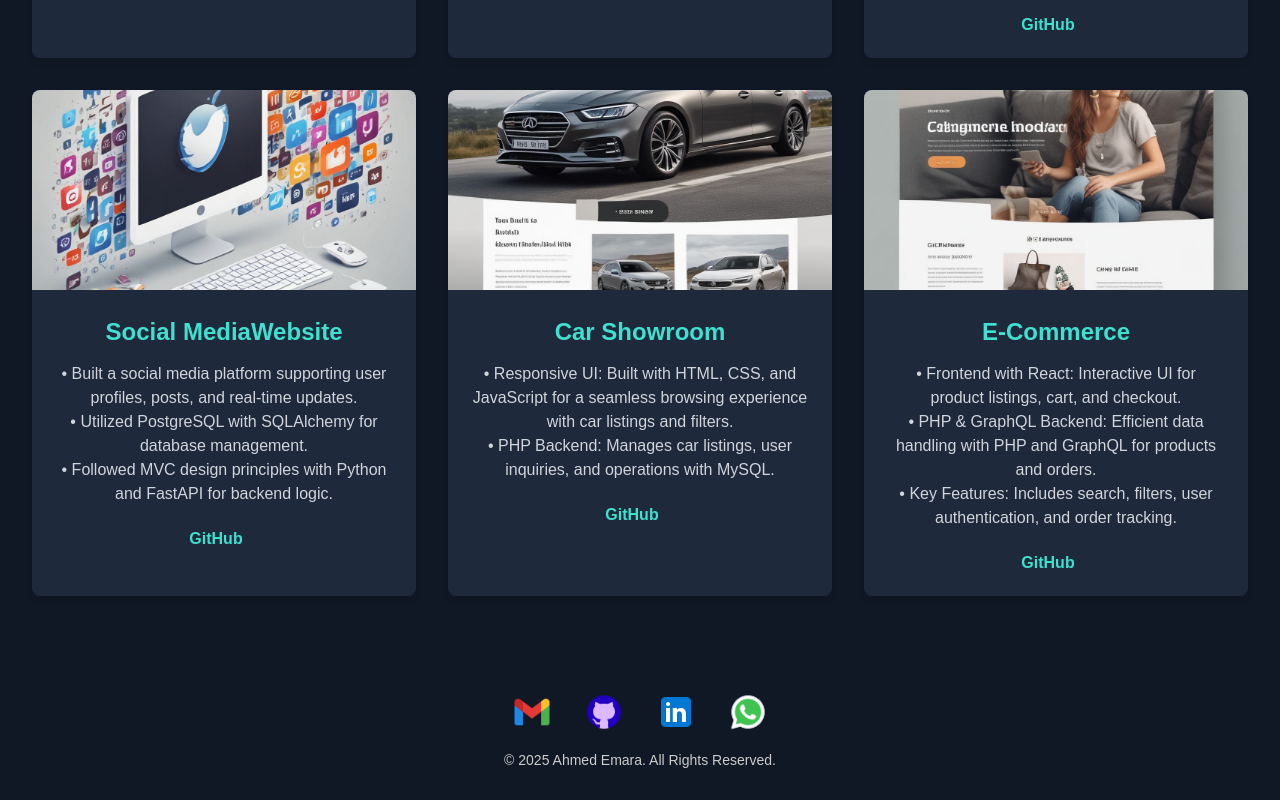
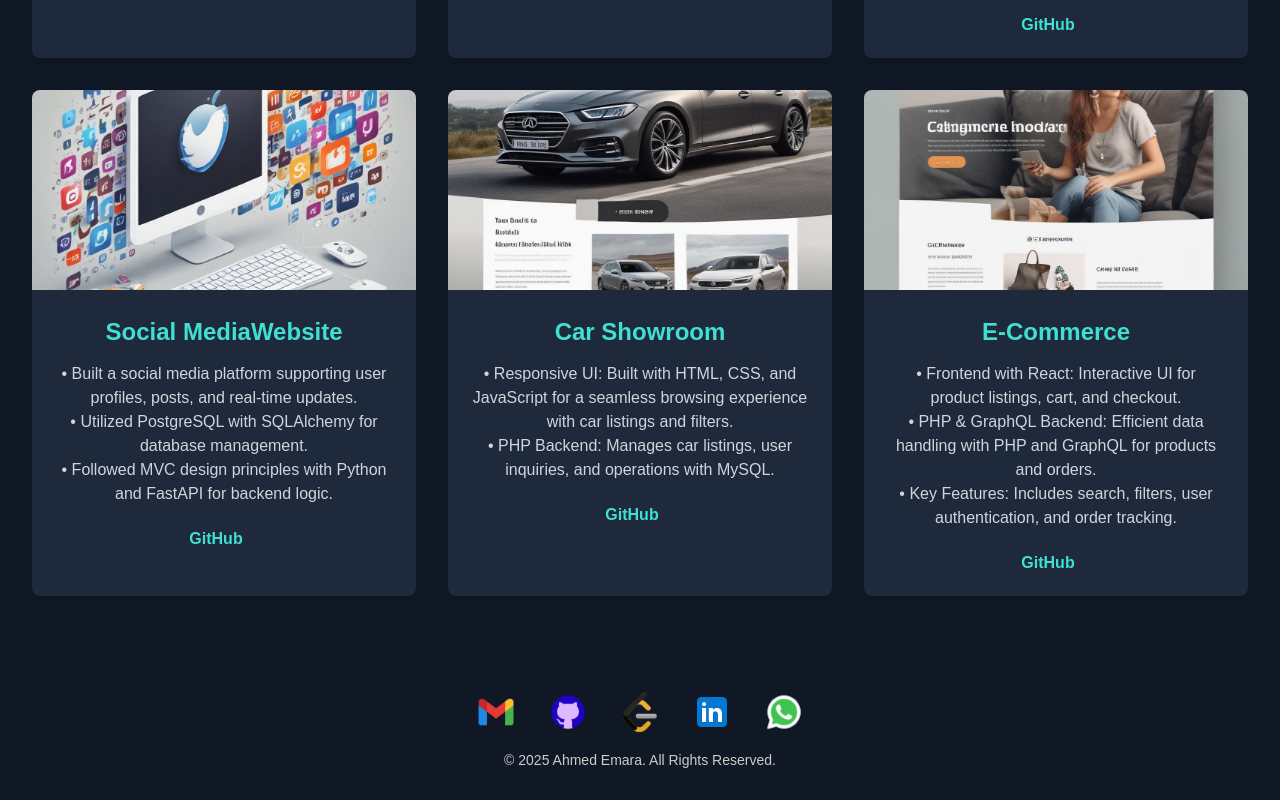
Before and after one commit to AhmedHossam8/MyPortfolio, an Angular app: page / in a window 1280 px wide. Shown: the part 5699-6499 px from the top of the page. Built offline with nearby package versions, Linux system fonts and the light colour scheme.

Commit message:
added leetcode icon in the footer

```diff
--- a/src/app/footer/footer.component.html
+++ b/src/app/footer/footer.component.html
@@ -6,6 +6,9 @@
             </a>
             <a href="https://github.com/AhmedHossam8" target="_blank">
                 <img src="/icons/github.png" alt="GitHub" class="footer-icon" />
+            </a>
+            <a href="https://leetcode.com/u/Ahmed_Hossam/" target="_blank">
+                <img src="/icons/leetcode.png" alt="LeetCode" class="footer-icon" />
             </a>
             <a href="https://www.linkedin.com/in/ahmed-hossam-ba55b8222/" target="_blank">
                 <img src="/icons/linkedin.png" alt="LinkedIn" class="footer-icon" />
```
Also changed, not shown: public/icons/leetcode.png (added).
